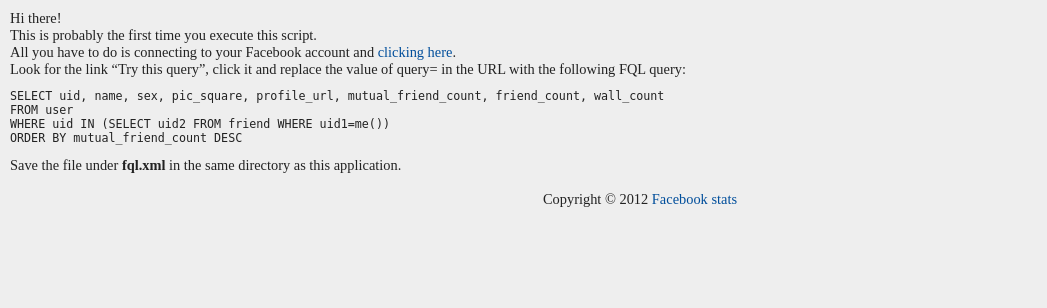
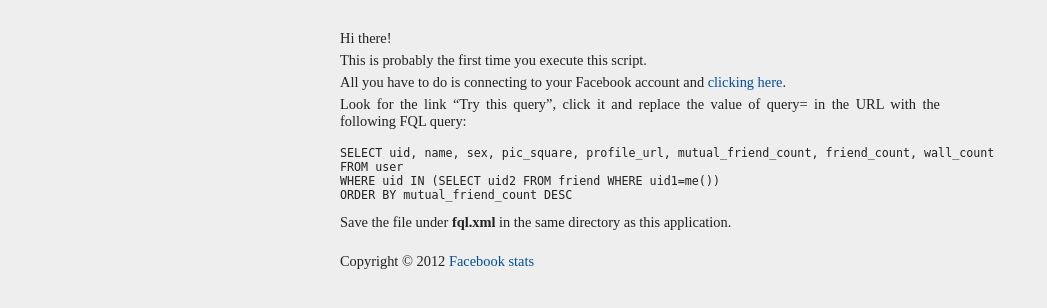
Before and after one commit to papjul/FacebookStats, a PHP site: page / in a window 1280 px wide. Shown: the part 46-354 px from the top of the page, without its empty margins (0-1047 px from the left). Run offline with PHP 8.4, Linux system fonts and the light colour scheme.

Commit message:
Add missing file from latest commit

```diff
--- a/style.css
+++ b/style.css
@@ -95,7 +95,14 @@ a:active {
 }
 
 #content {
+  margin: 20px auto;
+  width: 600px;
   padding: 10px;
+}
+
+#content p {
+  text-align: justify;
+  padding-bottom: 5px;
 }
 
 footer p {
```
